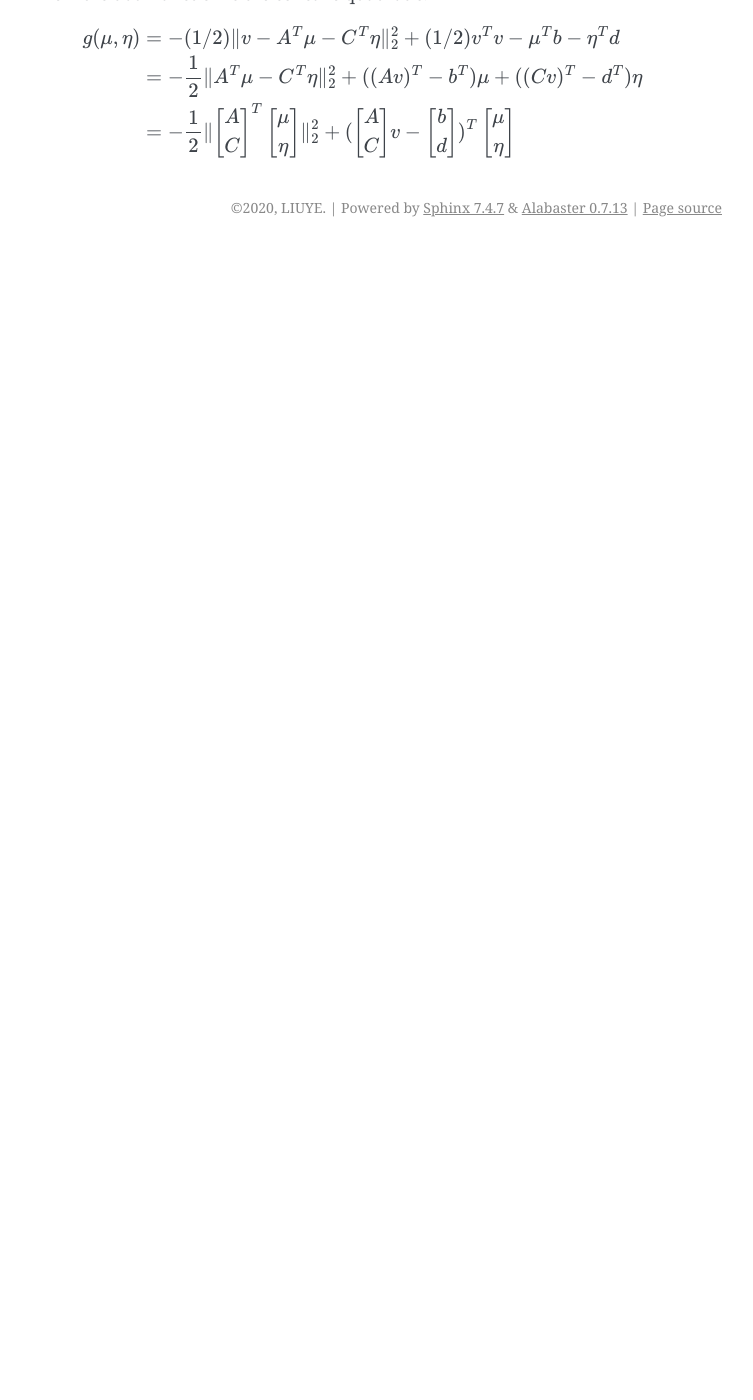
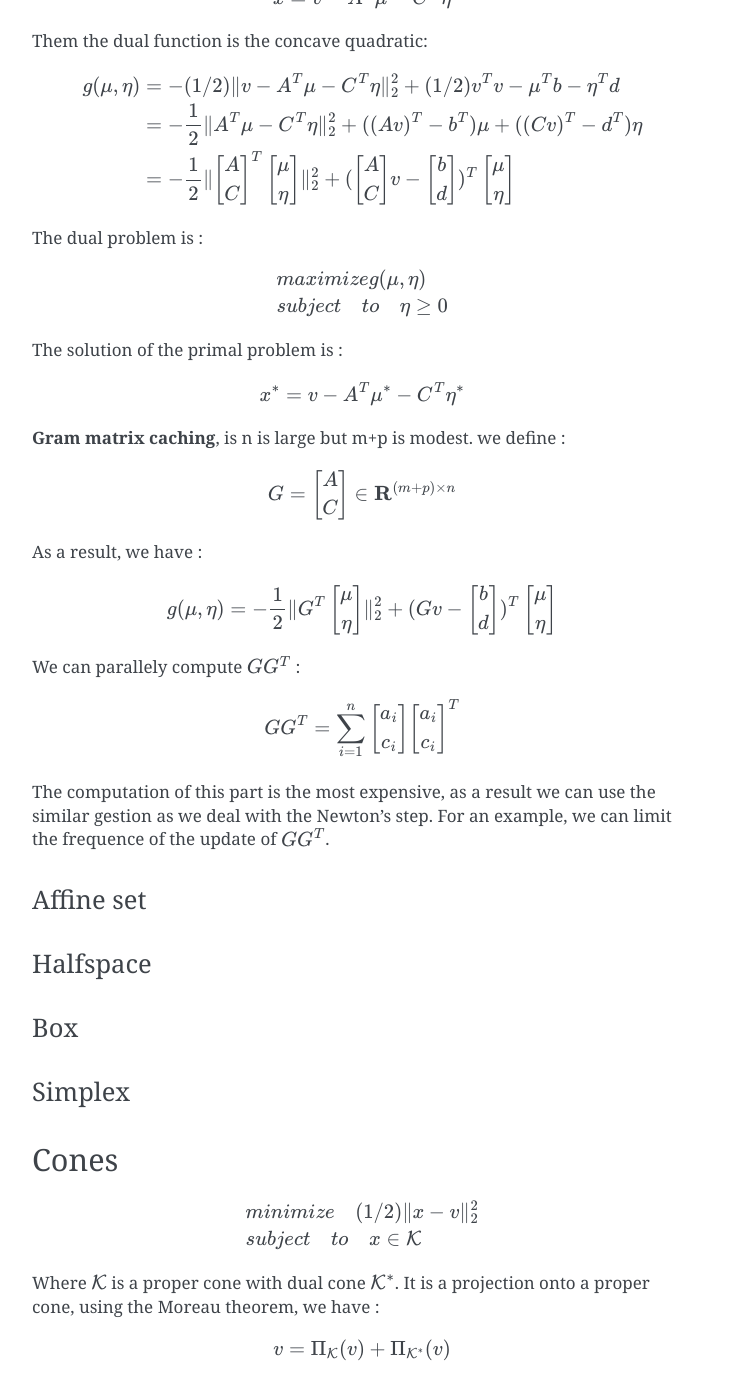
Before and after one commit to gggliuye/cvx_learning, a Sphinx documentation site: the page built from docs/ProximalAlgorithms/EvaluatingProximal.rst, in a window 1280 px wide and 1400 px high, scrolled down 2434 px. Shown: the whole window, without its empty margins (388-1141 px from the left). Built offline with Sphinx 7.4.7, drawn with Linux system fonts in a browser that asks for light colours; before the commit the page ends 2681 px from its top, so only the background shows below that; some of the changed text lies outside the part shown.

Commit message:
Update EvaluatingProximal.rst

```diff
--- a/docs/ProximalAlgorithms/EvaluatingProximal.rst
+++ b/docs/ProximalAlgorithms/EvaluatingProximal.rst
@@ -100,6 +100,8 @@ Solution via duality
 ~~~~~~~~~~~~~~~~~~~~~~
 
 It is much more efficient to solve via duality, when m and p are both much smaller than n.
+m and n are much smaller means the dual variables have much smaller dimension, which is to
+say the cost to solve the dual problem is much lower.
 This corresponding to a case where we wanto to project a high-dimensional point onto a
 polyhedron described by just a few equalities and inequalities.
 
@@ -129,3 +131,65 @@ Them the dual function is the concave quadratic:
   &= - \frac{1}{2}\| \begin{bmatrix}A\\C \end{bmatrix}^{T}\begin{bmatrix} \mu \\ \eta\end{bmatrix} \|^{2}_{2}
   + (\begin{bmatrix}A\\ C \end{bmatrix} v  - \begin{bmatrix} b\\d\end{bmatrix})^{T}\begin{bmatrix}\mu \\ \eta \end{bmatrix}
   \end{align*}
+
+
+The dual problem is :
+
+.. math::
+  \begin{align*}
+  &maximize g(\mu, \eta) \\
+  &subject\quad to\quad \eta \ge 0
+  \end{align*}
+
+The solution of the primal problem is :
+
+.. math::
+  x^{*} = v - A^{T}\mu^{*} - C^{T}\eta^{*}
+
+**Gram matrix caching**, is n is large but m+p is modest. we define :
+
+.. math::
+  G = \begin{bmatrix}A\\ C \end{bmatrix} \in \mathbf{R}^{(m+p)\times n}
+
+As a result, we have :
+
+.. math::
+  g(\mu, \eta) = - \frac{1}{2}\| G^{T}\begin{bmatrix} \mu \\ \eta\end{bmatrix} \|^{2}_{2}
+  + (G v  - \begin{bmatrix} b\\d\end{bmatrix})^{T}\begin{bmatrix}\mu \\ \eta \end{bmatrix}
+
+We can parallely compute :math:`GG^{T}` :
+
+.. math::
+  GG^{T} = \sum_{i= 1}^{n} \begin{bmatrix}a_{i}\\c_{i}\end{bmatrix} \begin{bmatrix}a_{i}\\c_{i}\end{bmatrix}^{T}
+
+The computation of this part is the most expensive, as a result we can use the similar gestion
+as we deal with the Newton's step. For an example, we can limit the frequence of the update of
+:math:`GG^{T}`.
+
+Affine set
+~~~~~~~~~~~~~~~~~~~~~
+
+Halfspace
+~~~~~~~~~~~~~~~~~~~~~
+
+Box
+~~~~~~~~~~~~~~~~~~~~~
+
+Simplex
+~~~~~~~~~~~~~~~~~~~~~
+
+
+Cones
+---------------------
+
+.. math::
+  \begin{align*}
+  &minimize \quad (1/2)\|x - v\|^{2}_{2} \\
+  &subject\quad to\quad x \in \mathcal{K}
+  \end{align*}
+
+Where :math:`\mathcal{K}` is a proper cone with dual cone :math:`\mathcal{K}^{*}`.
+It is a projection onto a proper cone, using the Moreau theorem, we have :
+
+.. math::
+  v = \Pi_{\mathcal{K}}(v) + \Pi_{\mathcal{K}^{*}}(v)
```
